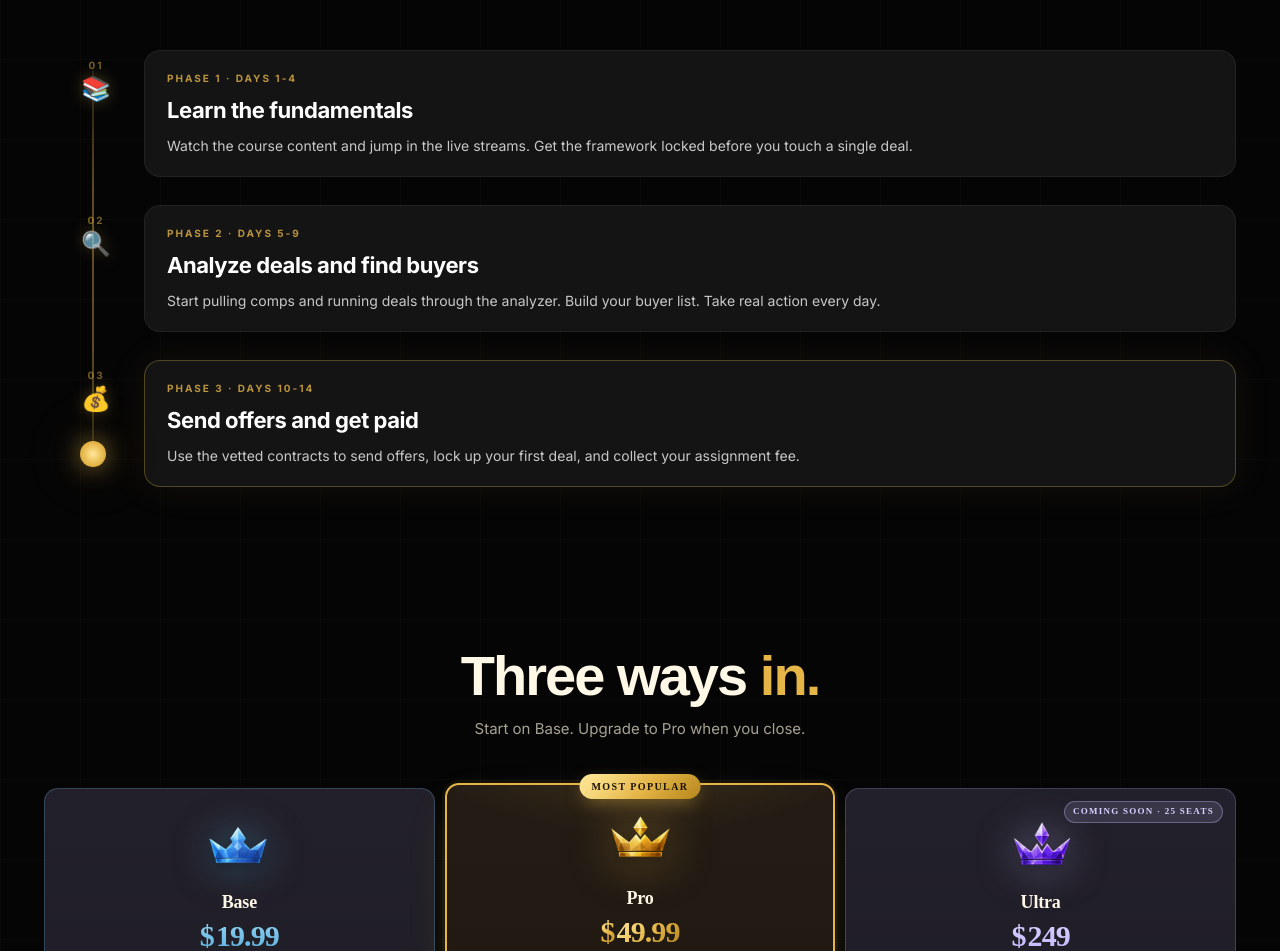
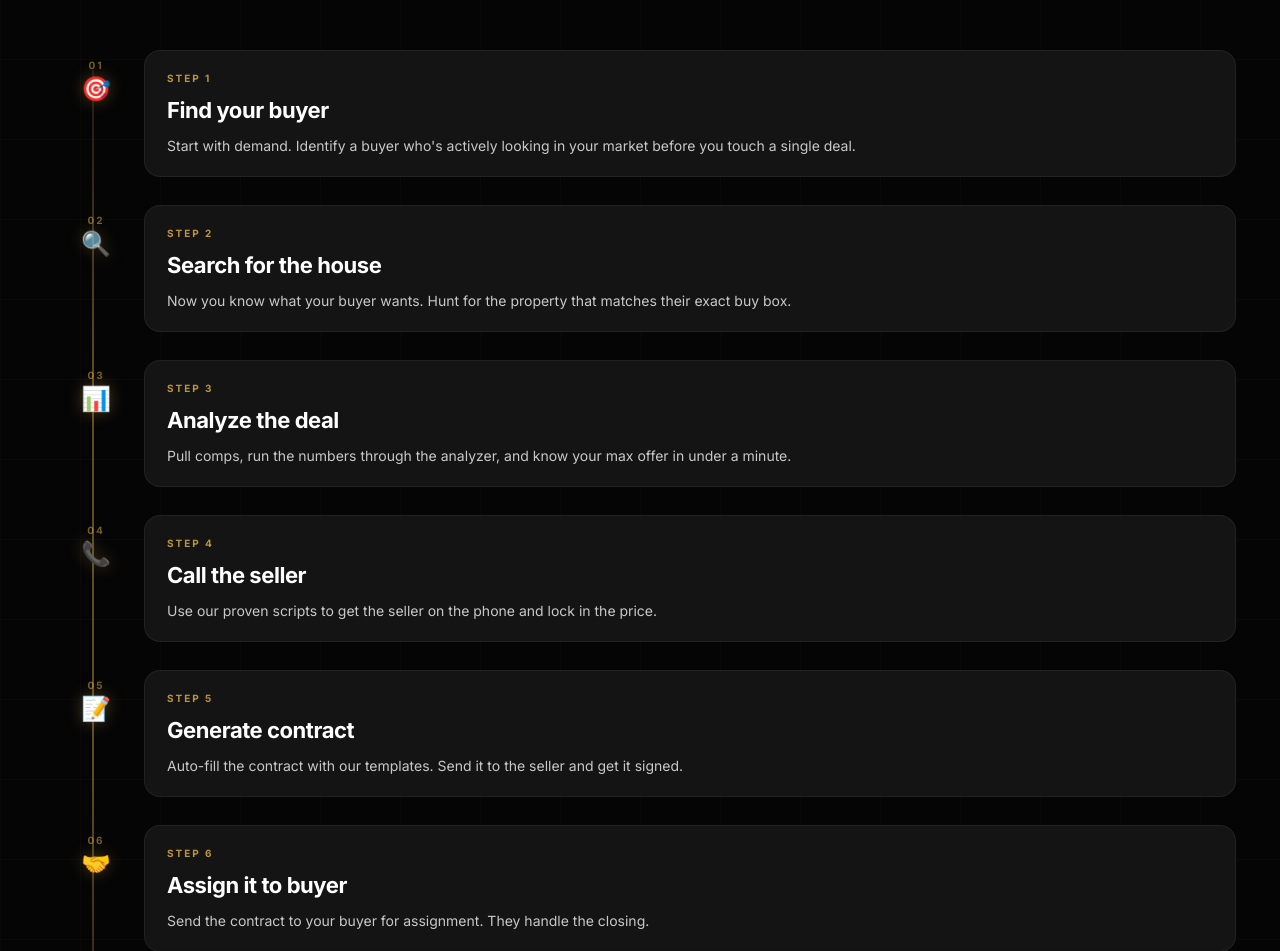
Before and after one commit to keeganburke/real-venture-landing, a Next.js app: page / in a window 1280 px wide. Shown: the part 4421-5372 px from the top of the page. Built offline with nearby package versions, Linux system fonts and the light colour scheme; a web font is replaced by a local one.

Commit message:
polish: whop logo path, expand phases to 7-step timeline

```diff
--- a/app/components/Timeline.tsx
+++ b/app/components/Timeline.tsx
@@ -2,28 +2,56 @@
 
 import { useEffect, useRef } from "react";
 
-// Phase content carried over 1:1 from the old LP_PHASES cards.
+// The 7-step wholesale path (labels render uppercase via CSS).
 const STEPS = [
   {
     num: "01",
-    icon: "📚",
-    label: "Phase 1 · Days 1-4",
-    title: "Learn the fundamentals",
-    desc: "Watch the course content and jump in the live streams. Get the framework locked before you touch a single deal.",
+    icon: "🎯",
+    label: "Step 1",
+    title: "Find your buyer",
+    desc: "Start with demand. Identify a buyer who's actively looking in your market before you touch a single deal.",
   },
   {
     num: "02",
     icon: "🔍",
-    label: "Phase 2 · Days 5-9",
-    title: "Analyze deals and find buyers",
-    desc: "Start pulling comps and running deals through the analyzer. Build your buyer list. Take real action every day.",
+    label: "Step 2",
+    title: "Search for the house",
+    desc: "Now you know what your buyer wants. Hunt for the property that matches their exact buy box.",
   },
   {
     num: "03",
+    icon: "📊",
+    label: "Step 3",
+    title: "Analyze the deal",
+    desc: "Pull comps, run the numbers through the analyzer, and know your max offer in under a minute.",
+  },
+  {
+    num: "04",
+    icon: "📞",
+    label: "Step 4",
+    title: "Call the seller",
+    desc: "Use our proven scripts to get the seller on the phone and lock in the price.",
+  },
+  {
+    num: "05",
+    icon: "📝",
+    label: "Step 5",
+    title: "Generate contract",
+    desc: "Auto-fill the contract with our templates. Send it to the seller and get it signed.",
+  },
+  {
+    num: "06",
+    icon: "🤝",
+    label: "Step 6",
+    title: "Assign it to buyer",
+    desc: "Send the contract to your buyer for assignment. They handle the closing.",
+  },
+  {
+    num: "07",
     icon: "💰",
-    label: "Phase 3 · Days 10-14",
-    title: "Send offers and get paid",
-    desc: "Use the vetted contracts to send offers, lock up your first deal, and collect your assignment fee.",
+    label: "Step 7",
+    title: "Get paid and repeat",
+    desc: "Collect your assignment fee at closing. Do it again. Scale from here.",
   },
 ];
 
--- a/app/page.tsx
+++ b/app/page.tsx
@@ -236,7 +236,7 @@ export default function Home() {
         <section className="lp-phases">
           <div className="shell">
             <SectionHead
-              heading={<>The simple 3-step path to success.</>}
+              heading={<>The simple 7-step path to success.</>}
               sub="Each distinct phase to your first deal."
             />
             <Timeline />
@@ -327,7 +327,7 @@ export default function Home() {
                 <div className="lp-reviews-stars">{"\u2605\u2605\u2605\u2605\u2605"}</div>
                 <div className="lp-reviews-count">{REVIEW_STATS.total} verified reviews</div>
               </div>
-              <img src="/whoplogo2.png" alt="Whop" className="lp-reviews-whop-logo" />
+              <img src="/whoplogo3.png" alt="Whop" className="lp-reviews-whop-logo" />
             </div>
             <Reviews />
           </div>
```
